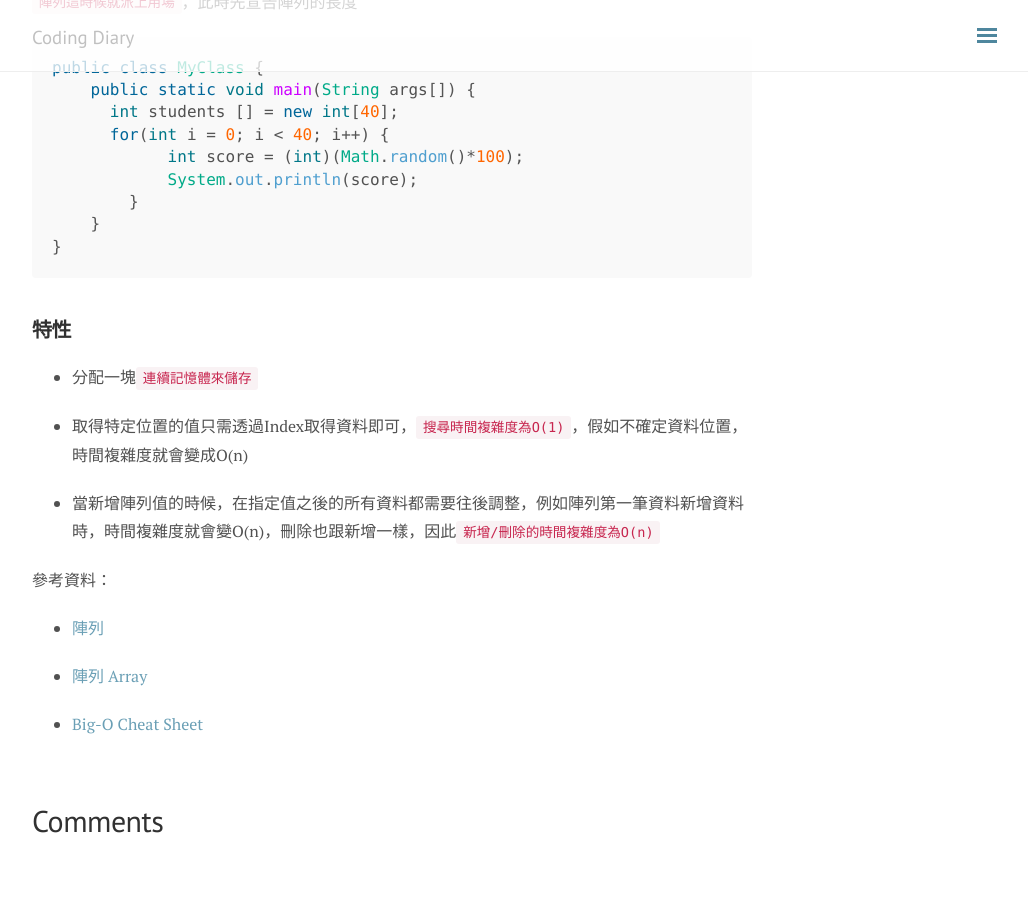
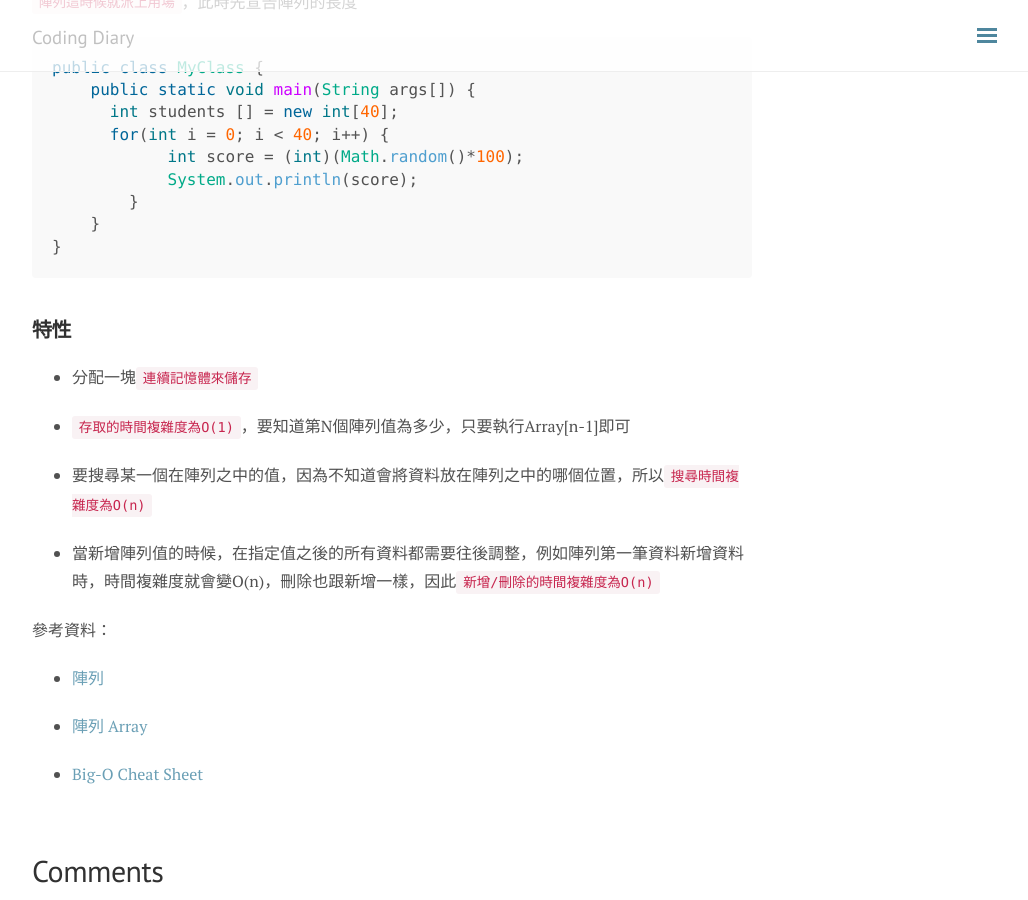
Before and after one commit to david8388/david8388.github.io, a Jekyll site: the page built from _posts/2020-02-06-Data-structure-Array.md, in a window 1280 px wide and 900 px high, scrolled down 937 px. Shown: the whole window, without its empty margins (248-1276 px from the left). Built offline with Jekyll 4.4.1, drawn with Linux system fonts in a browser that asks for light colours; nearby versions of some CDN libraries; comment, search, counter and statistics services are not loaded; before the commit the page ends 1787 px from its top, so only the background shows below that.

Commit message:
Modify content in  2020-02-06-Data-structure-Array

```diff
--- a/_posts/2020-02-06-Data-structure-Array.md
+++ b/_posts/2020-02-06-Data-structure-Array.md
@@ -51,7 +51,9 @@ public class MyClass {
 
 - 分配一塊`連續記憶體來儲存`
 
-- 取得特定位置的值只需透過Index取得資料即可，`搜尋時間複雜度為O(1)`，假如不確定資料位置，時間複雜度就會變成O(n)
+- `存取的時間複雜度為O(1)`，要知道第N個陣列值為多少，只要執行Array[n-1]即可
+
+- 要搜尋某一個在陣列之中的值，因為不知道會將資料放在陣列之中的哪個位置，所以`搜尋時間複雜度為O(n)`
 
 - 當新增陣列值的時候，在指定值之後的所有資料都需要往後調整，例如陣列第一筆資料新增資料時，時間複雜度就會變O(n)，刪除也跟新增一樣，因此`新增/刪除的時間複雜度為O(n)`
 
```
